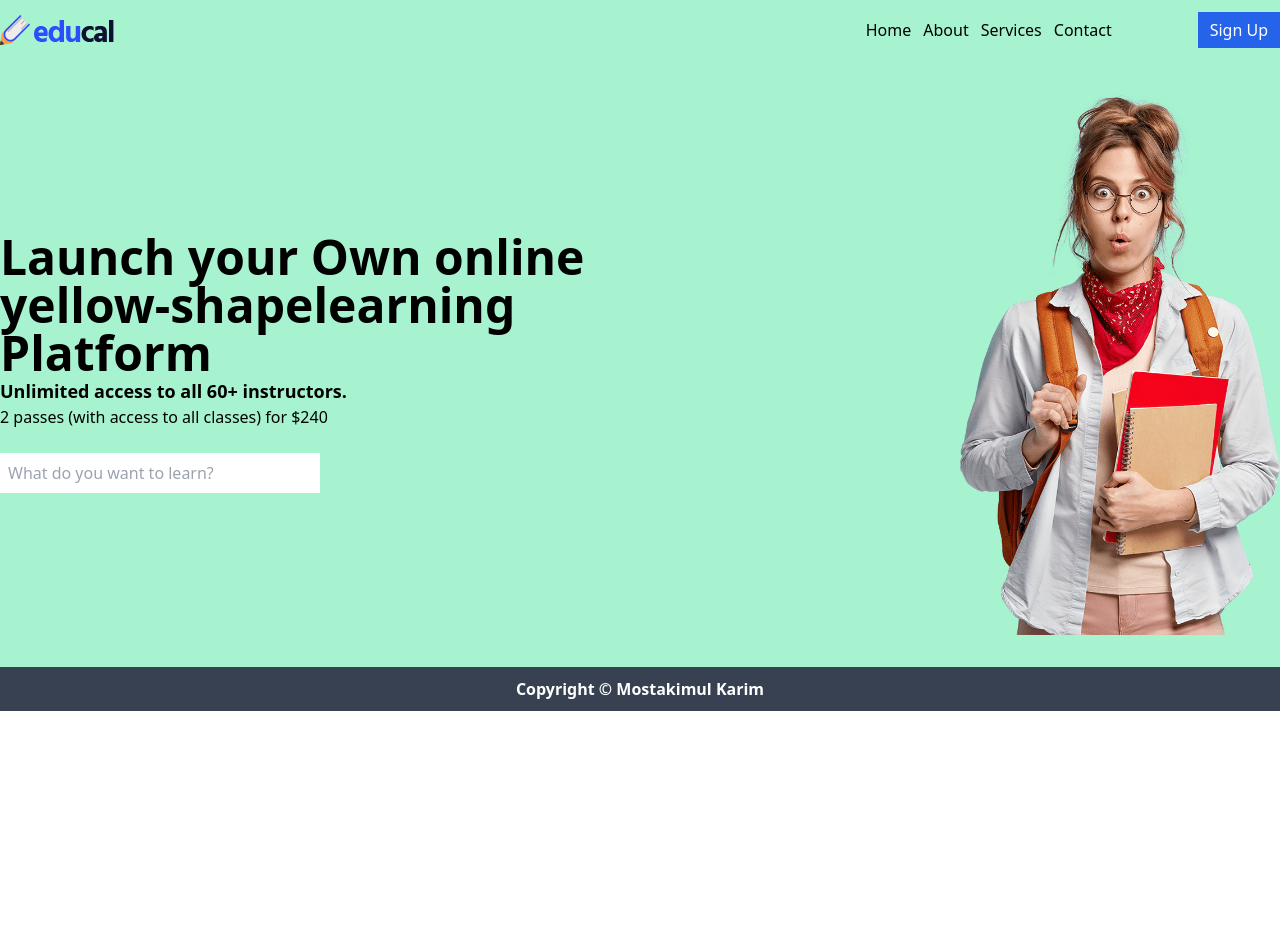
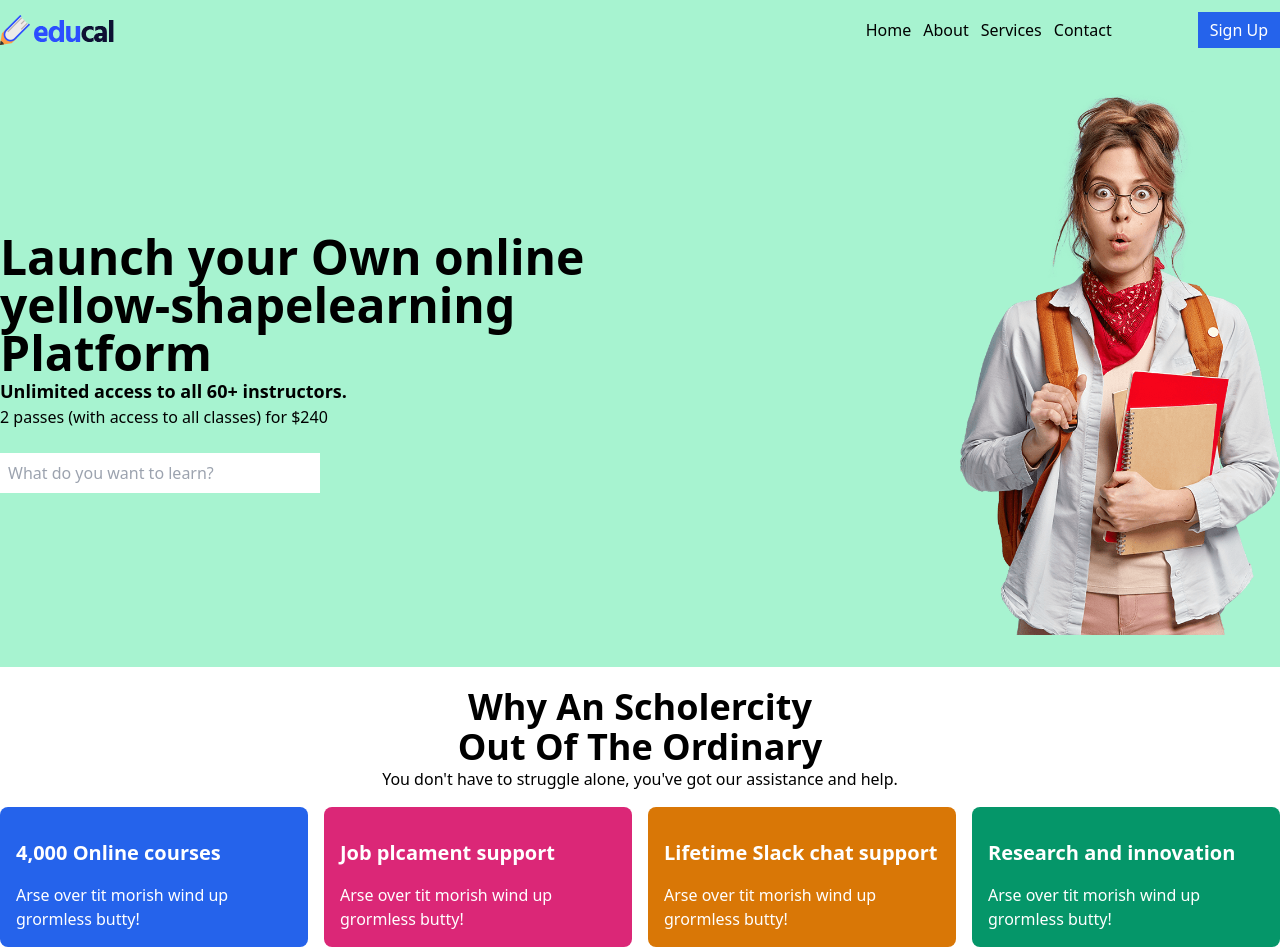
Before and after one commit to Mostakimul/react-educal, a React (Create React App) app: page / in a window 1280 px wide. Shown: the top 952 px of the page. Before the commit the page ends 800 px from the top, so only its background shows below. Built offline with nearby package versions, Linux system fonts and the light colour scheme.

Commit message:
Basic overview section

```diff
--- /dev/null
+++ b/src/components/Overview/Overview.js
@@ -0,0 +1,41 @@
+import React from 'react';
+import OverviewCard from '../OverviewCard/OverviewCard';
+
+const Overview = () => {
+  return (
+    <div className="container mx-auto">
+      <div className="text-center mx-auto">
+        <h2 className="font-bold text-4xl pt-5">
+          Why An Scholercity <br /> Out Of The Ordinary
+        </h2>
+        <p className="w-2/4 mx-auto">
+          You don't have to struggle alone, you've got our assistance and help.
+        </p>
+      </div>
+      <div className="grid grid-cols-4 gap-4 my-4">
+        <OverviewCard
+          className="bg-blue-600"
+          title="4,000 Online courses"
+          description="Arse over tit morish wind up grormless butty!"
+        ></OverviewCard>
+        <OverviewCard
+          className="bg-pink-600"
+          title="Job plcament support"
+          description="Arse over tit morish wind up grormless butty!"
+        ></OverviewCard>
+        <OverviewCard
+          className="bg-yellow-600"
+          title="Lifetime Slack chat support"
+          description="Arse over tit morish wind up grormless butty!"
+        ></OverviewCard>
+        <OverviewCard
+          className="bg-green-600"
+          title="Research and innovation"
+          description="Arse over tit morish wind up grormless butty!"
+        ></OverviewCard>
+      </div>
+    </div>
+  );
+};
+
+export default Overview;
--- /dev/null
+++ b/src/components/OverviewCard/OverviewCard.js
@@ -0,0 +1,12 @@
+import React from 'react';
+
+const OverviewCard = (props) => {
+  return (
+    <div className={`text-white rounded-lg p-4 ${props.className}`}>
+      <h4 className="text-xl font-bold my-4">{props.title}</h4>
+      <p className="font-light">{props.description}</p>
+    </div>
+  );
+};
+
+export default OverviewCard;
--- a/src/pages/Home.js
+++ b/src/pages/Home.js
@@ -1,10 +1,16 @@
 import React from 'react';
 import Hero from '../components/Hero/Hero';
+import Overview from '../components/Overview/Overview';
 
 const Home = () => {
   return (
-    <div className="bg-green-200">
-      <Hero></Hero>
+    <div>
+      <div className="bg-green-200">
+        <Hero></Hero>
+      </div>
+      <div>
+        <Overview></Overview>
+      </div>
     </div>
   );
 };
```
